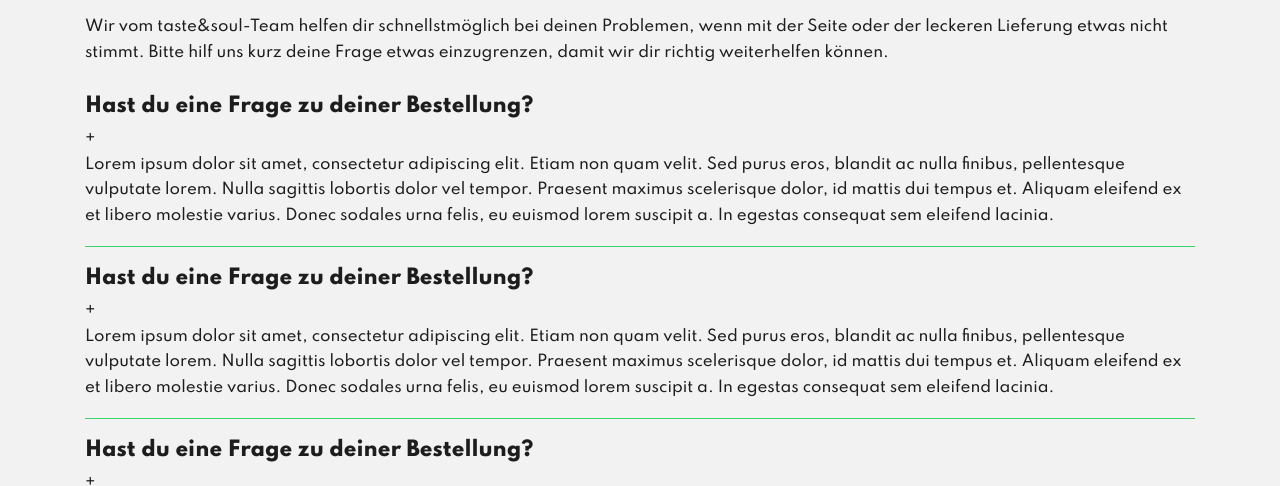
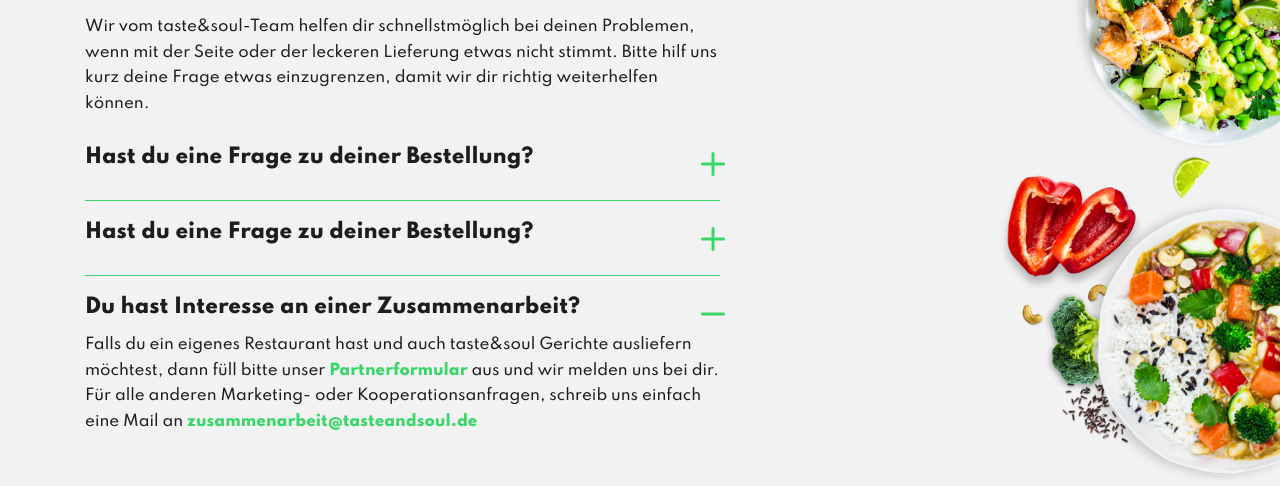
Before and after one commit to rakibjs/rakibjs.github.io, a plain HTML site: page index.html in a window 1280 px wide. Shown: the part 159-645 px from the top of the page. Drawn offline with nearby package versions, Linux system fonts and the light colour scheme.

Commit message:
update style and scripts

```diff
--- a/index.html
+++ b/index.html
@@ -28,11 +28,13 @@
         </div>
     </div>
 
+    <div class="container-fluid main-contents">
+
         <div class="container">
             <div class="row">
-            <div class="col-12 col-sm-8 col-md-10 col-lg-12">
+                <div class="col-12 col-sm-12 col-md-10 col-lg-7">
                     <div class="top-section">
-                    <h1 class="section-heading">
+                        <h1 class="section-heading ">
                             Wie können wir dir helfen?
                         </h1>
                         <p class="section-content">
@@ -42,49 +44,97 @@
                         </p>
                     </div>
 
-                <div class="faqs">
+                    <div class="faqs" id="faq-1">
                         <div class="faq">
                             <div class="faq-heading">
-                            <h2 class="faq-title">Hast du eine Frage zu deiner Bestellung?</h2>
-                            <span class="faq-toggle-icon">+</span>
+                                <div class="row">
+                                    <div class="col-11">
+                                        <h2 class="faq-title" id="faq-1-t" data-toggle="collapse" data-target="#faq-1-content"
+                                            aria-expanded="true" aria-controls="faq-1-content">Hast du eine Frage zu
+                                            deiner Bestellung?</h2>
                                     </div>
-                        <div class="faq-content">
+                                    <div class="col-1">
+                                        <div class="faq-toggle-icon text-right">
+                                            <img class="plus faq-1-p" src="img/plus.svg" data-toggle="collapse" data-target="#faq-1-content"
+                                            aria-expanded="true" aria-controls="faq-1-content">
+                                            <img class="minus faq-1-m" src="img/minus.svg" data-toggle="collapse" data-target="#faq-1-content"
+                                            aria-expanded="true" aria-controls="faq-1-content">
+                                        </div>
+                                    </div>
+                                </div>
+
+                            </div>
+                            <div class="faq-content collapse" id="faq-1-content">
                                 <p class="faq-text">
-                                Lorem ipsum dolor sit amet, consectetur adipiscing elit. Etiam non quam velit. Sed purus
-                                eros, blandit ac nulla finibus, pellentesque vulputate lorem. Nulla sagittis lobortis
-                                dolor vel tempor. Praesent maximus scelerisque dolor, id mattis dui tempus et. Aliquam
+                                    Lorem ipsum dolor sit amet, consectetur adipiscing elit. Etiam non quam velit. Sed
+                                    purus
+                                    eros, blandit ac nulla finibus, pellentesque vulputate lorem. Nulla sagittis
+                                    lobortis
+                                    dolor vel tempor. Praesent maximus scelerisque dolor, id mattis dui tempus et.
+                                    Aliquam
                                     eleifend ex et libero molestie varius. Donec sodales urna felis, eu euismod lorem
                                     suscipit a. In egestas consequat sem eleifend lacinia.
                                 </p>
                             </div>
                         </div>
 
-                    <div class="faq">
+                        <div class="faq" id="faq-2">
                             <div class="faq-heading">
-                            <h2 class="faq-title">Hast du eine Frage zu deiner Bestellung?</h2>
-                            <span class="faq-toggle-icon">+</span>
+                                <div class="row">
+                                    <div class="col-11">
+                                        <h2 class="faq-title" id="faq-2-t" data-toggle="collapse" data-target="#faq-2-content"
+                                        aria-expanded="true" aria-controls="faq-2-content">Hast du eine Frage zu deiner Bestellung?</h2>
                                     </div>
-                        <div class="faq-content">
+                                    <div class="col-1">
+                                        <div class="faq-toggle-icon text-right">
+                                            <img class="plus faq-2-p" data-toggle="collapse" data-target="#faq-2-content"
+                                            aria-expanded="true" aria-controls="faq-2-content" src="img/plus.svg">
+                                            <img class="minus faq-2-m" data-toggle="collapse" data-target="#faq-2-content"
+                                            aria-expanded="true" aria-controls="faq-2-content" src="img/minus.svg">
+                                        </div>
+                                    </div>
+                                </div>
+
+                            </div>
+                            <div class="faq-content collapse" id="faq-2-content">
                                 <p class="faq-text">
-                                Lorem ipsum dolor sit amet, consectetur adipiscing elit. Etiam non quam velit. Sed purus
-                                eros, blandit ac nulla finibus, pellentesque vulputate lorem. Nulla sagittis lobortis
-                                dolor vel tempor. Praesent maximus scelerisque dolor, id mattis dui tempus et. Aliquam
+                                    Lorem ipsum dolor sit amet, consectetur adipiscing elit. Etiam non quam velit. Sed
+                                    purus
+                                    eros, blandit ac nulla finibus, pellentesque vulputate lorem. Nulla sagittis
+                                    lobortis
+                                    dolor vel tempor. Praesent maximus scelerisque dolor, id mattis dui tempus et.
+                                    Aliquam
                                     eleifend ex et libero molestie varius. Donec sodales urna felis, eu euismod lorem
                                     suscipit a. In egestas consequat sem eleifend lacinia.
                                 </p>
                             </div>
                         </div>
 
-                    <div class="faq">
+                        <div class="faq" id="faq-3">
                             <div class="faq-heading">
-                            <h2 class="faq-title">Hast du eine Frage zu deiner Bestellung?</h2>
-                            <span class="faq-toggle-icon">+</span>
+                                <div class="row">
+                                    <div class="col-11">
+                                        <h2 class="faq-title" id="faq-3-t" data-toggle="collapse" data-target="#faq-3-content"
+                                        aria-expanded="true" aria-controls="faq-3-content">Du hast Interesse an einer Zusammenarbeit?</h2>
                                     </div>
-                        <div class="faq-content">
+                                    <div class="col-1">
+                                        <div class="faq-toggle-icon text-right">
+                                            <img class="plus faq-3-p" data-toggle="collapse" data-target="#faq-3-content"
+                                            aria-expanded="true" aria-controls="faq-3-content" src="img/plus.svg">
+                                            <img class="minus faq-3-m" data-toggle="collapse" data-target="#faq-3-content"
+                                            aria-expanded="true" aria-controls="faq-3-content" src="img/minus.svg">
+                                        </div>
+                                    </div>
+                                </div>
+                            </div>
+                            <div class="faq-content collapse show" id="faq-3-content">
                                 <p class="faq-text">
-                                Falls du ein eigenes Restaurant hast und auch taste&soul Gerichte ausliefern möchtest,
-                                dann füll bitte unser <a href="#">Partnerformular</a> aus und wir melden uns bei dir.
-                                Für alle anderen Marketing- oder Kooperationsanfragen, schreib uns einfach eine Mail an
+                                    Falls du ein eigenes Restaurant hast und auch taste&soul Gerichte ausliefern
+                                    möchtest,
+                                    dann füll bitte unser <a href="#">Partnerformular</a> aus und wir melden uns bei
+                                    dir.
+                                    Für alle anderen Marketing- oder Kooperationsanfragen, schreib uns einfach eine Mail
+                                    an
                                     <a href="mailto:zusammenarbeit@tasteandsoul.de">zusammenarbeit@tasteandsoul.de</a>
                                 </p>
                             </div>
@@ -92,14 +142,13 @@
 
                     </div>
                 </div>
-
-
+            </div>
         </div>
     </div>
 
     <div class="container">
         <div class="row">
-            <div class="col-12 col-sm-8 col-md-12 col-lg-8">
+            <div class="col-12 col-sm-12 col-md-10 col-lg-8">
                 <div class="top-section">
                     <h1 class="section-heading">
                         Noch Fragen offen?
@@ -148,8 +197,21 @@
         </div>
     </div>
 
-    <!-- JavaScript -->
+    <!-- Required JavaScript for Bootstrat -->
+    <!-- Jquery is used by Bootstrap. No Jquery is used is script.js -->
+    <script src="https://code.jquery.com/jquery-3.4.1.slim.min.js"
+        integrity="sha384-J6qa4849blE2+poT4WnyKhv5vZF5SrPo0iEjwBvKU7imGFAV0wwj1yYfoRSJoZ+n" crossorigin="anonymous">
+    </script>
+    <script src="https://cdn.jsdelivr.net/npm/popper.js@1.16.0/dist/umd/popper.min.js"
+        integrity="sha384-Q6E9RHvbIyZFJoft+2mJbHaEWldlvI9IOYy5n3zV9zzTtmI3UksdQRVvoxMfooAo" crossorigin="anonymous">
+    </script>
+    <script src="https://stackpath.bootstrapcdn.com/bootstrap/4.4.1/js/bootstrap.min.js"
+        integrity="sha384-wfSDF2E50Y2D1uUdj0O3uMBJnjuUD4Ih7YwaYd1iqfktj0Uod8GCExl3Og8ifwB6" crossorigin="anonymous">
+    </script>
+
+    <!-- custom JavaScript -->
     <script src="script.js"></script>
+
 </body>
 
 </html>
--- a/script.js
+++ b/script.js
@@ -0,0 +1,66 @@
+
+// display or hide plus / minus icon based on .collapse .show calss
+displayPlusMinus();
+
+// get all collapsable items (triggers and contents)
+var faqTitiles = document.querySelectorAll('.faq-title');
+var faqPlus = document.querySelectorAll('.plus');
+var faqMinus = document.querySelectorAll('.minus');
+var faqsContent = document.querySelectorAll('.faq-content');
+
+// toggle collapse on click of faq title
+faqTitiles.forEach(function (faq, index) {
+    toggleIcon(faq, index);
+});
+
+// toggle collapse on clickk of +
+faqPlus.forEach(function (faq, index) {
+    toggleIcon(faq, index);
+});
+
+// toggle collapse on clickk of -
+faqMinus.forEach(function (faq, index) {
+    toggleIcon(faq, index);
+});
+
+
+// function for toggle + & - icon
+// Based on the availibilty of .show in the faq contents toggle the display property of + / - img
+function displayPlusMinus() {
+    var faqsContent = document.querySelectorAll('.faq-content');
+    faqsContent.forEach(function (content, index) {
+        if (content.classList.contains('show')) {
+            var faqNo = index + 1;
+            var faqSelector = 'faq-' + faqNo.toString() + '-p';
+            var faqDeSelector = 'faq-' + faqNo.toString() + '-m';
+            document.getElementsByClassName(faqSelector)[0].style.display = 'none';
+            document.getElementsByClassName(faqDeSelector)[0].style.display = 'block';
+        } else {
+            var faqNo = index + 1;
+            var faqSelector = 'faq-' + faqNo.toString() + '-m';
+            var faqDeSelector = 'faq-' + faqNo.toString() + '-p';
+            document.getElementsByClassName(faqSelector)[0].style.display = 'none';
+            document.getElementsByClassName(faqDeSelector)[0].style.display = 'block';
+        }
+    })
+}
+
+
+// function for toggling faq contents
+// faq contents is toggled by bootstrap "collapse"
+// However this function toggle the +/- sign and also hide any opend faq othing than the clicked one.
+function toggleIcon (faq, index){
+    faq.addEventListener('click', function (e) {
+        setTimeout(function () {
+            faqsContent.forEach(function (content, i) {
+                if(index !== i){
+                    if (content.classList.contains('show')) {
+                        content.classList.remove('show');
+                    }
+                }
+            });
+            displayPlusMinus();
+        }, 500);
+
+    })
+}
--- a/style.css
+++ b/style.css
@@ -14,7 +14,7 @@ body{
     margin: 0px;
     padding: 0px;
     font-size: 15px;
-    line-height: 25.5px;
+    line-height: 170%;
     background: #f2f2f2;
 
 }
@@ -78,6 +78,15 @@ a:hover{
     border-bottom: none;
 }
 
+.faq-title:hover{
+    cursor: pointer;
+}
+
+
+.faq-toggle-icon:hover{
+    cursor: pointer;
+}
+
 
 .times{
     margin-top: 20px;
@@ -139,3 +148,43 @@ a:hover{
         height: 110px;
     }
 }
+
+/*
+    css for desktop
+*/
+
+@media (min-width: 992px) {
+    .main-contents::before{
+        content: '';
+        position: absolute;
+        top: -10px;
+        right: 0px;
+        background: url(img/bg1.png);
+        height: 400px;
+        width: 265px;
+        z-index: -1;
+        background-repeat: no-repeat;
+        background-position: right;
+        background-size: 310px;
+    }
+
+    .main-contents::after{
+        content: '';
+        position: absolute;
+        top: 315px;
+        right: 0;
+        background: url(img/bg2.png);
+        height: 325px;
+        width: 290px;
+        z-index: -1;
+        background-repeat: no-repeat;
+        background-position: right;
+        background-size: 300px;
+
+    }
+
+    .chat{
+        margin-top: 80px;
+    }
+
+}
```
Also changed, not shown: img/bg1.png (added), img/bg2.png (added), img/minus.svg (added), img/plus.svg (added). Lines whose indentation alone changed are shown as unchanged.
